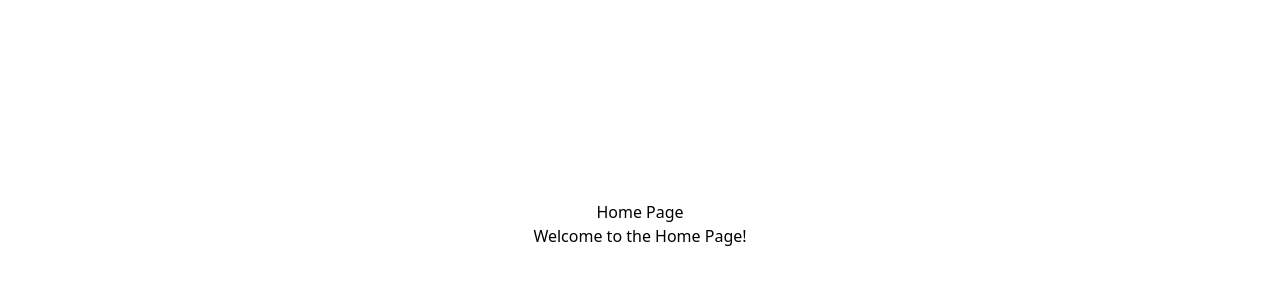
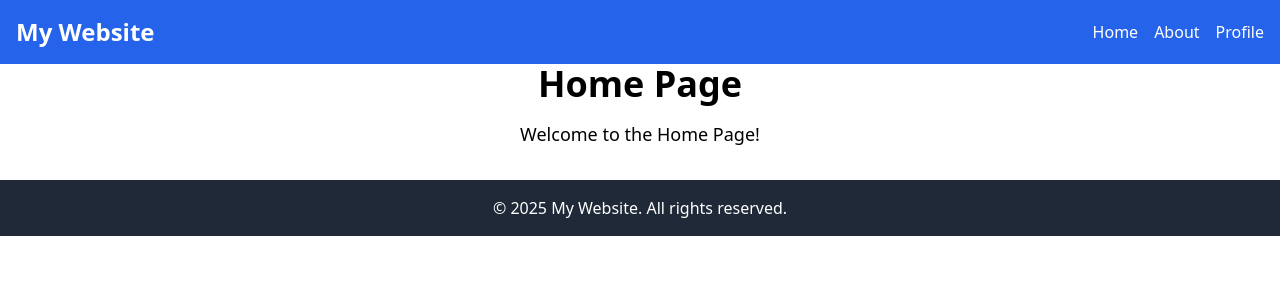
Before and after one commit to Hammad890/redux, a React (Create React App) app in the folder React-Router/: page / in a window 1280 px wide. Shown: the top 300 px of the page. Built offline with nearby package versions, Linux system fonts and the light colour scheme.

Commit message:
feat: wrap children in layout

```diff
--- a/React-Router/package.json
+++ b/React-Router/package.json
@@ -9,7 +9,8 @@
     "react-dom": "^19.0.0",
     "react-router-dom": "^7.1.1",
     "react-scripts": "5.0.1",
-     "tailwindcss": "^3.4.17"
+    "tailwindcss": "^3.4.17",
+    "utilities": "^1.0.6"
   },
   "scripts": {
     "start": "react-scripts start",
@@ -36,6 +37,6 @@
     ]
   },
   "devDependencies": {
-
+    "@babel/plugin-proposal-private-property-in-object": "^7.21.11"
   }
 }
--- /dev/null
+++ b/React-Router/src/components/footer.jsx
@@ -0,0 +1,13 @@
+import React from 'react';
+
+function Footer() {
+  return (
+    <footer className="bg-gray-800 text-white p-4 mt-8">
+      <div className="container mx-auto text-center">
+        <p>&copy; 2025 My Website. All rights reserved.</p>
+      </div>
+    </footer>
+  );
+}
+
+export default Footer;
--- /dev/null
+++ b/React-Router/src/components/header.jsx
@@ -0,0 +1,20 @@
+import React from 'react';
+
+function Header() {
+  return (
+    <header className="bg-blue-600 text-white p-4">
+      <div className="container mx-auto flex justify-between items-center">
+        <h1 className="text-2xl font-bold">My Website</h1>
+        <nav>
+          <ul className="flex space-x-4">
+            <li><a href="/" className="hover:text-blue-300">Home</a></li>
+            <li><a href="/about" className="hover:text-blue-300">About</a></li>
+            <li><a href="/profile/id" className="hover:text-blue-300">Profile</a></li>
+          </ul>
+        </nav>
+      </div>
+    </header>
+  );
+}
+
+export default Header;
--- /dev/null
+++ b/React-Router/src/components/layout.jsx
@@ -0,0 +1,13 @@
+import Header from "./header";
+import Footer from "./footer";
+import { Outlet } from "react-router-dom";
+
+export default function Layout(){
+    return (
+        <main>
+            <Header />
+            <Outlet />
+            <Footer />
+        </main>
+    )
+}
--- a/React-Router/src/index.js
+++ b/React-Router/src/index.js
@@ -1,7 +1,7 @@
 import React from 'react';
 import ReactDOM from 'react-dom/client';
 import './styles/index.css';
-import App from './App';
+// import App from './App';
 import router from './router/index';
 import { RouterProvider } from 'react-router-dom';
 
--- a/React-Router/src/router/index.js
+++ b/React-Router/src/router/index.js
@@ -3,21 +3,19 @@ import About from "../pages/about";
 import Home from "../pages/home";
 import Profile from "../pages/profile";
 import ErrorPage from "../pages/error-page";
+import Layout from "../components/layout";
 
 
 const router = createBrowserRouter([
   { path: "/",
-    element: <Home/>,
-    errorElement: <ErrorPage/>
-},
-  { path: "/about",
-    element: <About/>,
-    errorElement: <ErrorPage/>
-},
-  { path: "/profile/:id",
-    element: <Profile/>,
-    errorElement: <ErrorPage/>
-},
+  element: <Layout/>,
+    errorElement: <ErrorPage/>,
+    children: [
+      { path: "/", index: true, element: <Home/> },
+      { path: "about", element: <About/> },
+      { path: "profile/:id", element: <Profile/> }
+    ]
+    }
 ])
 
 export default router;
--- a/React-Router/src/styles/index.css
+++ b/React-Router/src/styles/index.css
@@ -1,8 +1,3 @@
 @tailwind base;
 @tailwind components;
 @tailwind utilities;
-
-body {
-    text-align: center;
-    margin: 200px;
-  }
--- a/React-Router/tailwind.config.js
+++ b/React-Router/tailwind.config.js
@@ -1,8 +1,7 @@
 /** @type {import('tailwindcss').Config} */
 module.exports = {
   content: [
-    "./src/**/*.{html,js}",
-    "./pages/**/*.{js,jsx,ts,tsx}",
+   "./src/**/*.{js,jsx,ts,tsx}",
   ],
   theme: {
     extend: {},
```
Also changed, not shown: 1 other file (tests, documents, lock files or other folders).
